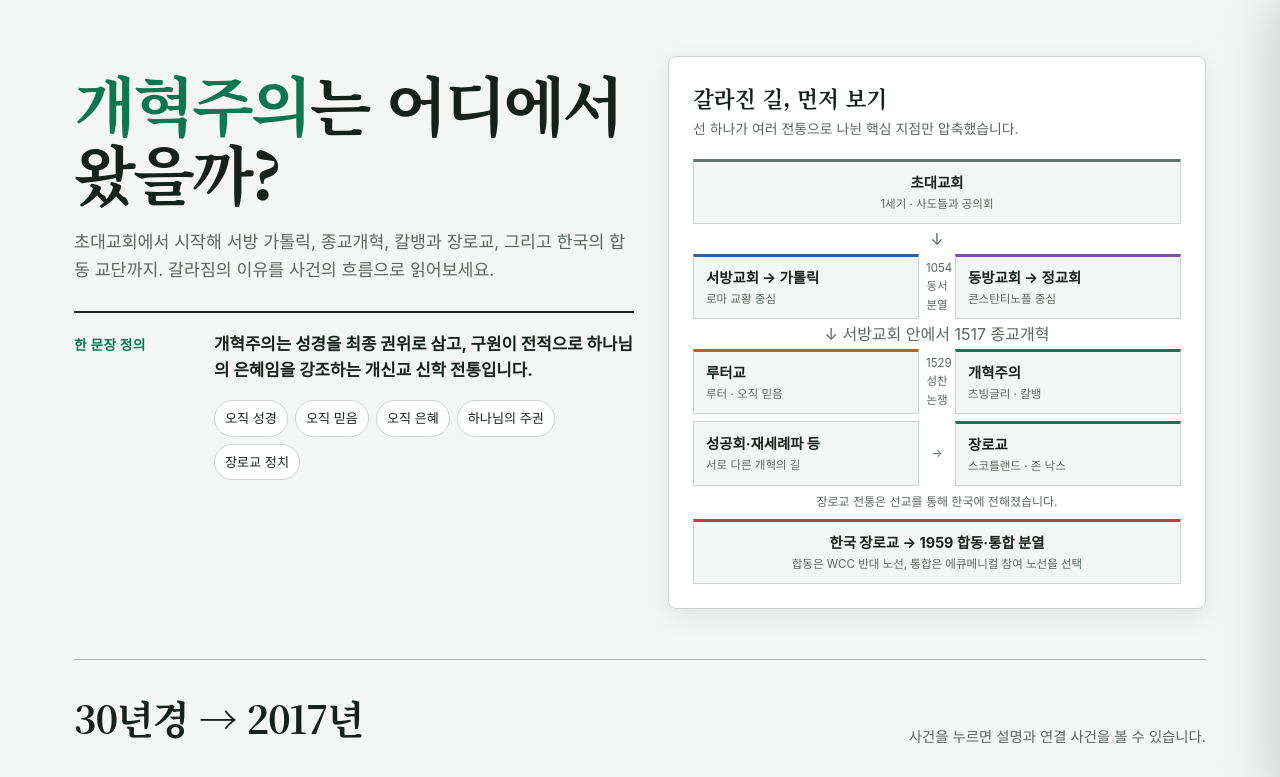
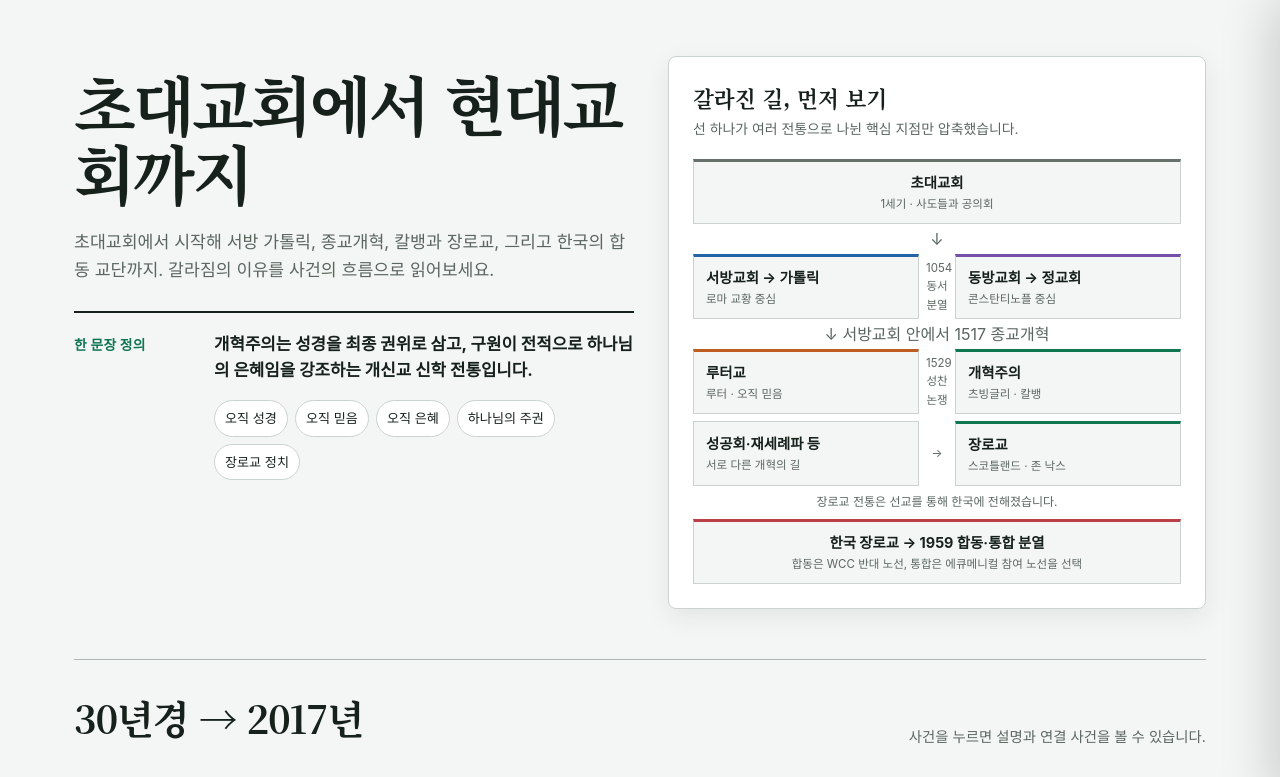
Before and after one commit to hunykang/church-timeline, a plain HTML site: page index.html in a window 1280 px wide. Shown: the top 777 px of the page. Drawn offline with Linux system fonts and the light colour scheme.

Commit message:
Update index.html

```diff
--- a/index.html
+++ b/index.html
@@ -5,7 +5,7 @@
   <meta name="viewport" content="width=device-width, initial-scale=1, viewport-fit=cover">
   <meta name="color-scheme" content="light dark">
   <link rel="icon" href="data:,">
-  <title>교회 분파 타임라인</title>
+  <title>초대교회에서 현대교회까지</title>
   <style>
     :root {
       color-scheme: light dark;
@@ -124,7 +124,7 @@
   <main class="page">
     <section class="hero" aria-labelledby="hero-title">
       <div class="hero-copy">
-        <h1 class="question" id="hero-title"><strong>개혁주의</strong>는 어디에서 왔을까?</h1>
+        <h1 class="question" id="hero-title">초대교회에서 현대교회까지</h1>
         <p class="lede">초대교회에서 시작해 서방 가톨릭, 종교개혁, 칼뱅과 장로교, 그리고 한국의 합동 교단까지. 갈라짐의 이유를 사건의 흐름으로 읽어보세요.</p>
         <div class="definition">
           <h2>한 문장 정의</h2>
```
